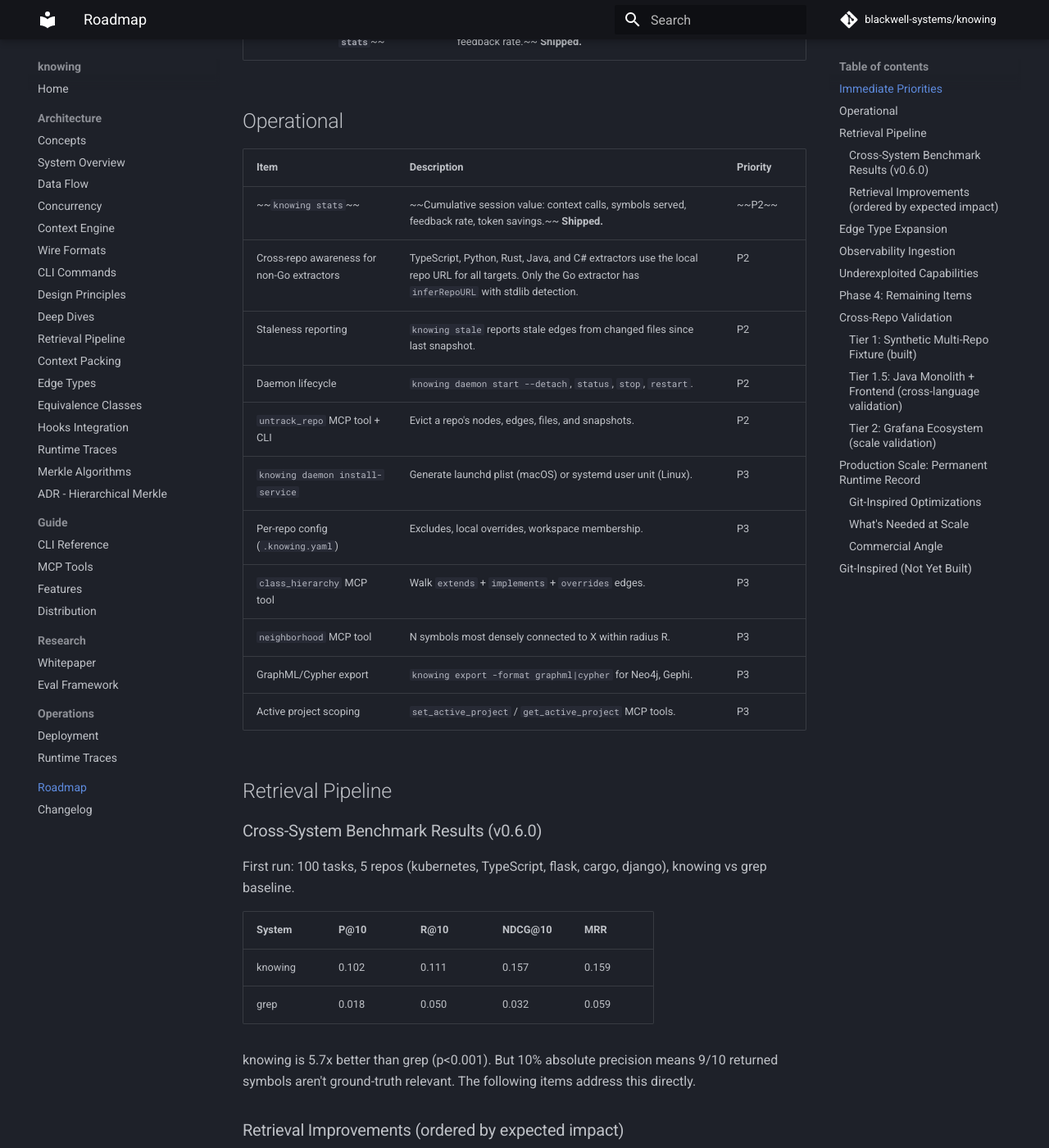
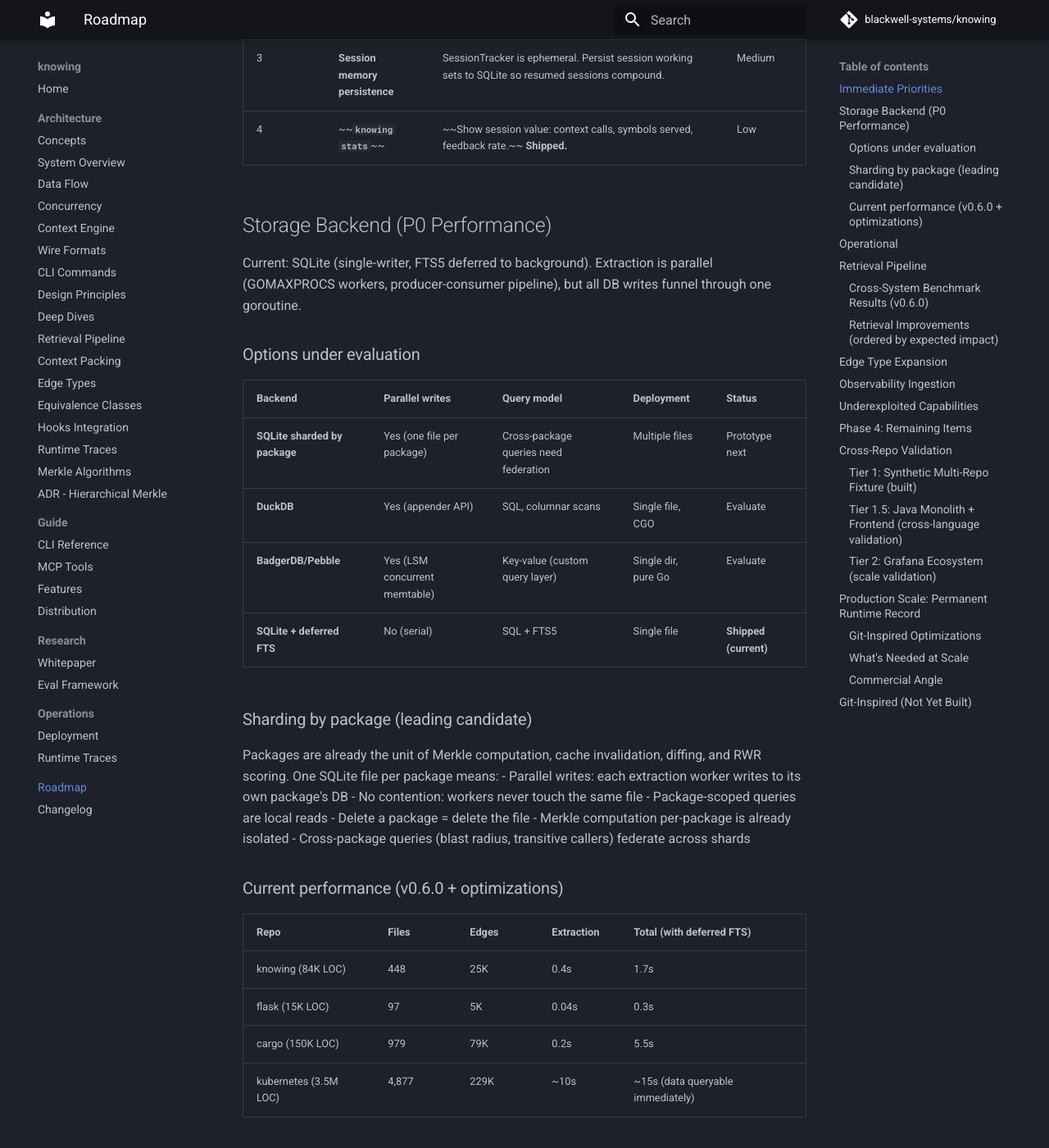
Before and after one commit to blackwell-systems/knowing, an MkDocs documentation site: the page built from docs/roadmap.md, in a window 1280 px wide and 1400 px high, scrolled down 466 px. Shown: the whole window at 82% size. Built offline with MkDocs 1.6.1 and Material for MkDocs 9.7.7, drawn with Linux system fonts in a browser that asks for light colours; comment, search, counter and statistics services are not loaded; some of the changed text lies outside the part shown.

Commit message:
docs: add storage backend evaluation and current perf numbers to roadmap

```diff
--- a/docs/roadmap.md
+++ b/docs/roadmap.md
@@ -6,9 +6,42 @@ What's shipped is in the [changelog](CHANGELOG.md). This document covers what's
 
 | # | Item | Why | Effort |
 |---|------|-----|--------|
-| 1 | **Real users** | Everything else is validated by benchmarks, not usage. Task memory compounds with use. | Ongoing |
-| 2 | **Session memory persistence** | SessionTracker is ephemeral. Persist session working sets to SQLite so resumed sessions compound. | Medium |
-| 3 | ~~**`knowing stats`**~~ | ~~Show session value: context calls, symbols served, feedback rate.~~ **Shipped.** | Low |
+| 1 | **Parallel write backend** | SQLite single-writer funnels all extraction results through one goroutine. Even with producer-consumer pipeline, writes are serial. Need parallel write support for large repos. | High |
+| 2 | **Real users** | Everything else is validated by benchmarks, not usage. Task memory compounds with use. | Ongoing |
+| 3 | **Session memory persistence** | SessionTracker is ephemeral. Persist session working sets to SQLite so resumed sessions compound. | Medium |
+| 4 | ~~**`knowing stats`**~~ | ~~Show session value: context calls, symbols served, feedback rate.~~ **Shipped.** | Low |
+
+## Storage Backend (P0 Performance)
+
+Current: SQLite (single-writer, FTS5 deferred to background). Extraction is parallel (GOMAXPROCS workers, producer-consumer pipeline), but all DB writes funnel through one goroutine.
+
+### Options under evaluation
+
+| Backend | Parallel writes | Query model | Deployment | Status |
+|---------|----------------|-------------|-----------|--------|
+| **SQLite sharded by package** | Yes (one file per package) | Cross-package queries need federation | Multiple files | Prototype next |
+| **DuckDB** | Yes (appender API) | SQL, columnar scans | Single file, CGO | Evaluate |
+| **BadgerDB/Pebble** | Yes (LSM concurrent memtable) | Key-value (custom query layer) | Single dir, pure Go | Evaluate |
+| **SQLite + deferred FTS** | No (serial) | SQL + FTS5 | Single file | **Shipped (current)** |
+
+### Sharding by package (leading candidate)
+
+Packages are already the unit of Merkle computation, cache invalidation, diffing, and RWR scoring. One SQLite file per package means:
+- Parallel writes: each extraction worker writes to its own package's DB
+- No contention: workers never touch the same file
+- Package-scoped queries are local reads
+- Delete a package = delete the file
+- Merkle computation per-package is already isolated
+- Cross-package queries (blast radius, transitive callers) federate across shards
+
+### Current performance (v0.6.0 + optimizations)
+
+| Repo | Files | Edges | Extraction | Total (with deferred FTS) |
+|------|-------|-------|-----------|--------------------------|
+| knowing (84K LOC) | 448 | 25K | 0.4s | 1.7s |
+| flask (15K LOC) | 97 | 5K | 0.04s | 0.3s |
+| cargo (150K LOC) | 979 | 79K | 0.2s | 5.5s |
+| kubernetes (3.5M LOC) | 4,877 | 229K | ~10s | ~15s (data queryable immediately) |
 
 ## Operational
 
```
